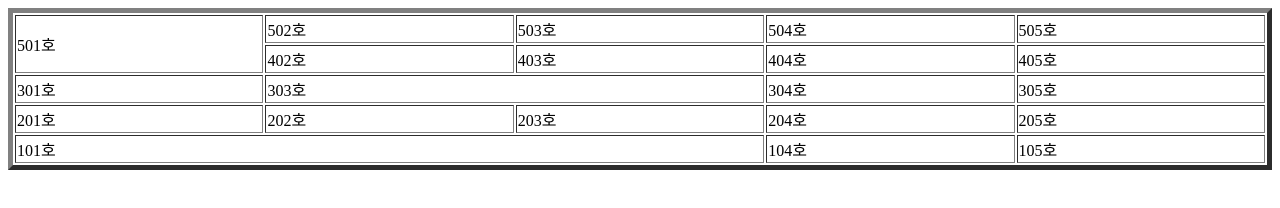
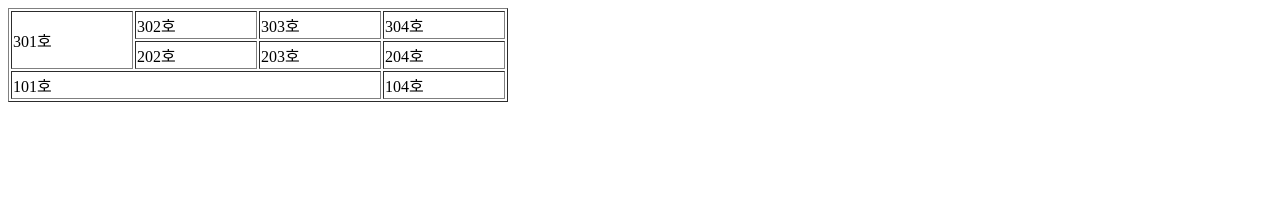
Before and after one commit to jenkwon92/HtmlCss_Workspace, a plain HTML site: page day0826/셀합치기.html in a window 1280 px wide. Drawn offline with Linux system fonts and the light colour scheme.

Commit message:
20201201

```diff
--- a/day0826/셀합치기.html
+++ b/day0826/셀합치기.html
@@ -5,37 +5,21 @@
 <title>Document</title>
 </head>
 <body>
-<table border="5px" width="100%">
+<table border="1px" width="500px">
 	<tr>
-		<td rowspan="2">501호</td>
-		<td>502호</td>
-		<td>503호</td>
-		<td>504호</td>
-		<td>505호</td>
+		<td rowspan="2">301호</td>
+		<td>302호</td>
+		<td>303호</td>
+		<td>304호</td>
 	</tr>
 	<tr>
-		<td>402호</td>
-		<td>403호</td>
-		<td>404호</td>
-		<td>405호</td>
-	</tr>
-	<tr>
-		<td>301호</td>
-		<td colspan="2">303호</td>
-		<td>304호</td>
-		<td>305호</td>
-	</tr>
-	<tr>
-		<td>201호</td>
 		<td>202호</td>
 		<td>203호</td>
 		<td>204호</td>
-		<td>205호</td>
 	</tr>
 	<tr>
 		<td colspan="3">101호</td>
 		<td>104호</td>
-		<td>105호</td>
 	</tr>
 
 </table>
```
Also changed, not shown: day0826/index.html (+0 -2 lines), day0826/로그인폼 만들기.html (+1 -1 lines).
